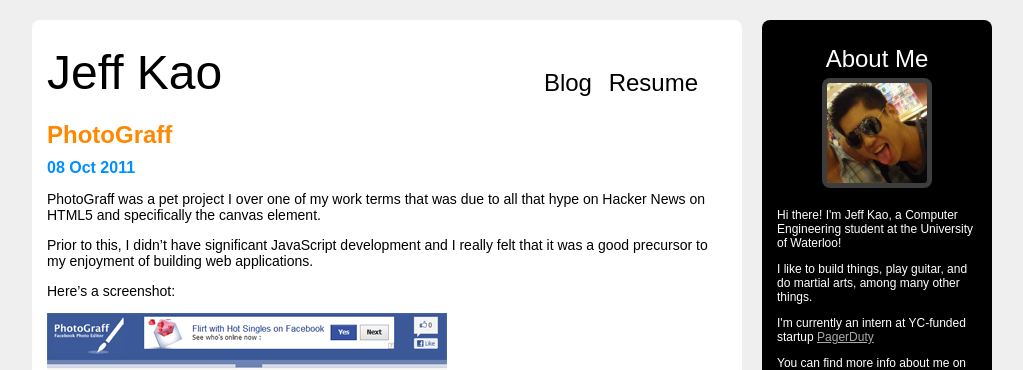
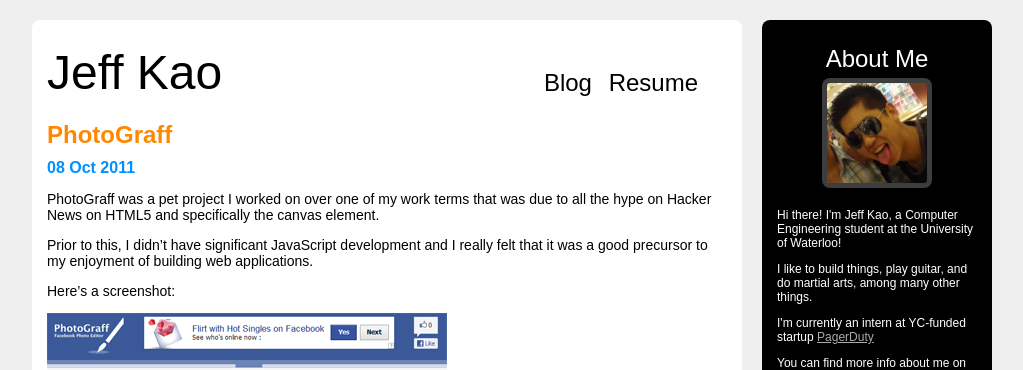
Before and after one commit to jkao/jkao.github.io, a Jekyll site: the page built from projects/_posts/2011-10-8-photograff.md, in a window 1280 px wide. Shown: the top 370 px of the page, without its empty margins (128-1151 px from the left). Built offline with Jekyll 4.4.1, drawn with Linux system fonts in a browser that asks for light colours.

Commit message:
Spelling error

```diff
--- a/projects/_posts/2011-10-8-photograff.md
+++ b/projects/_posts/2011-10-8-photograff.md
@@ -5,9 +5,8 @@ image: /img/preview/photograff.gif
 description: PhotoGraff is an HTML5-based canvas drawing application on Facebook for graffiti'ng on friends' photos and sharing them
 ---
 
-PhotoGraff was a pet project I over one of my work terms that was due to
-all that hype on Hacker News on HTML5 and specifically the canvas
-element.
+PhotoGraff was a pet project I worked on over one of my work terms that was due to
+all the hype on Hacker News on HTML5 and specifically the canvas element.
 
 Prior to this, I didn't have significant JavaScript development and I
 really felt that it was a good precursor to my enjoyment of building web
```
